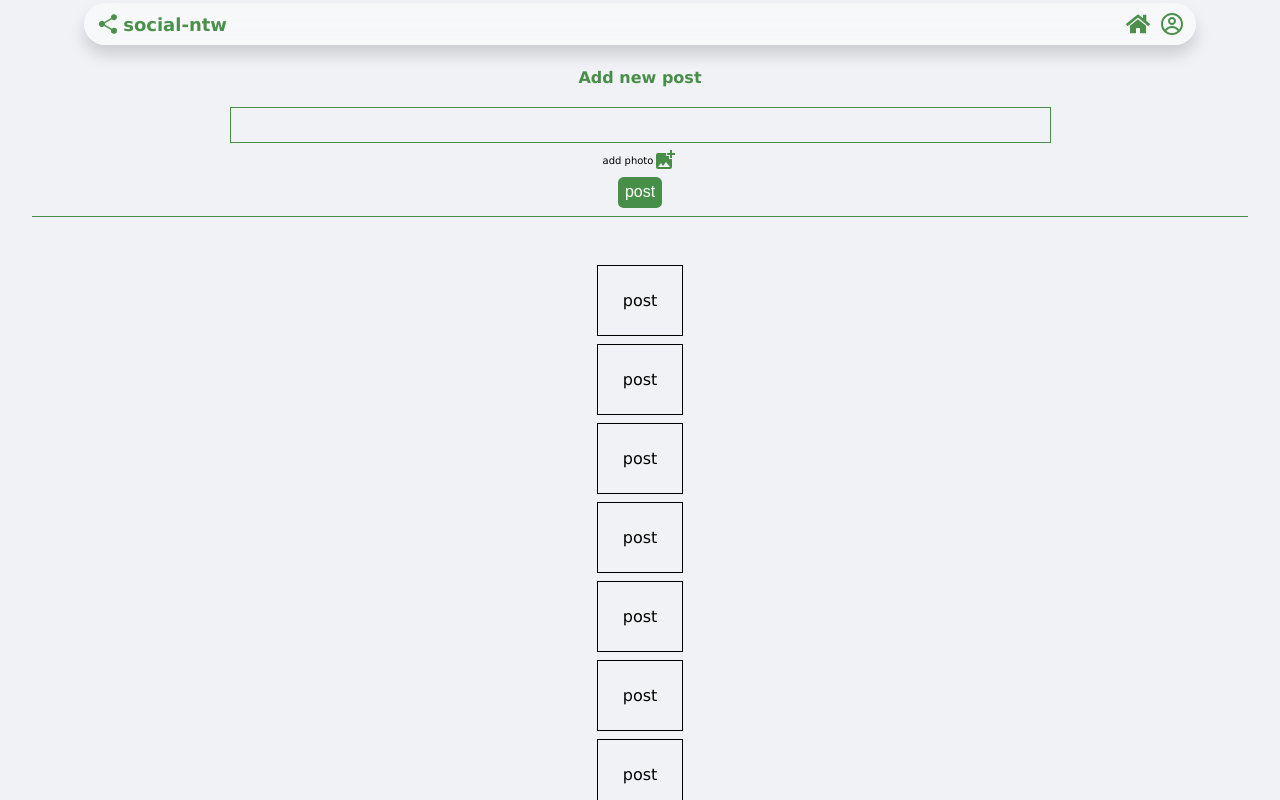
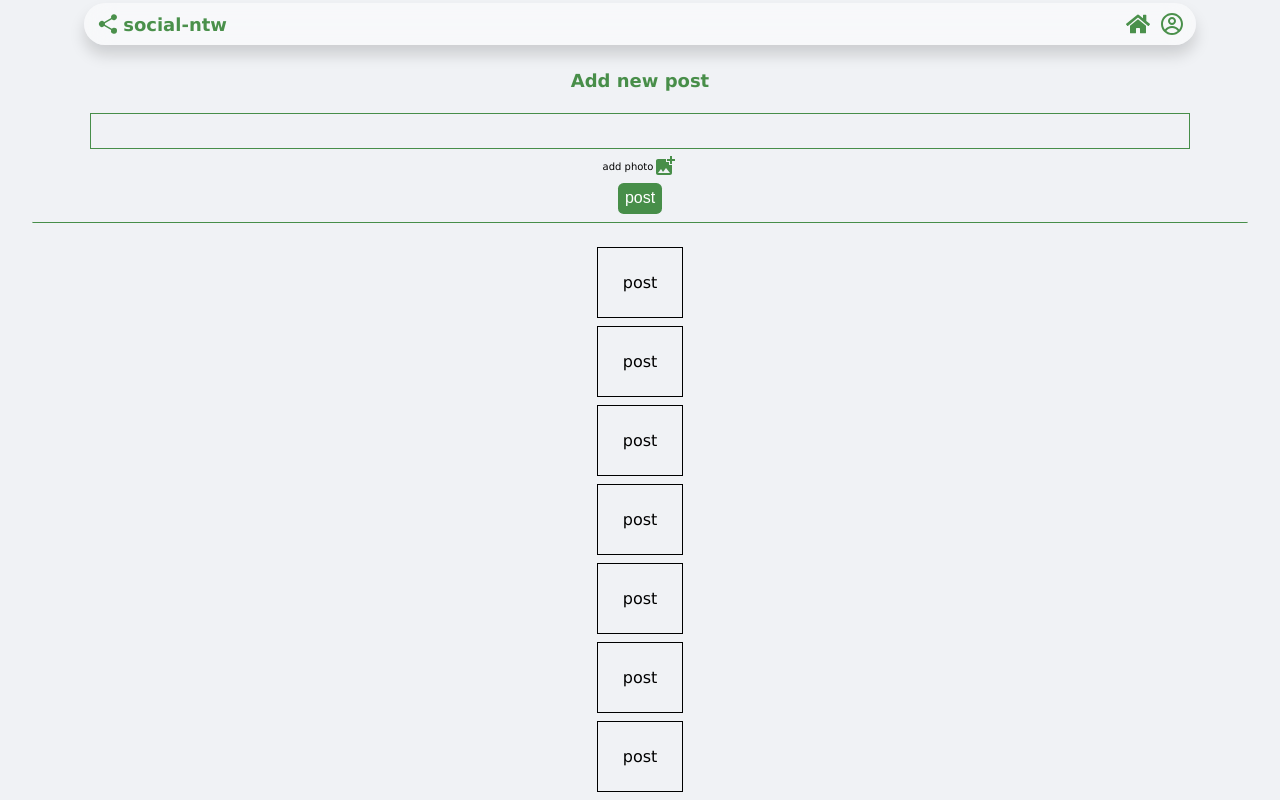
Before and after one commit to iliyanNikolaev/react-social-ntw, a React (Vite) app in the folder client/: page / in a window 1280 px wide. Shown: the top 800 px of the page. Built offline with nearby package versions, Linux system fonts and the light colour scheme.

Commit message:
css - CreatePost component changes

```diff
--- a/client/src/components/CreatePost/create-post.module.css
+++ b/client/src/components/CreatePost/create-post.module.css
@@ -3,16 +3,18 @@
     flex-direction: column;
     gap: 0.3rem;
     align-items: center;
-    margin-bottom: 2.5rem;
+    margin-bottom: 1rem;
     padding-bottom: 0.5rem;
     width: 95%;
-    background-color: #f0f2f5;
+    background-color: transparent;
     border-bottom: 1px solid rgba(0, 100, 0, 0.7);
+    border-radius: 0.1rem;
 }
 
 .heading{
     color: rgba(0, 100, 0, 0.7);
     font-weight: bolder;
+    font-size: large;
 }
 
 .addFile{
@@ -49,4 +51,5 @@
     resize: none;
     border-color: rgba(0, 100, 0, 0.7);
     background-color: transparent;
+    width: 90%;
 }
--- a/client/src/components/CreatePost/index.tsx
+++ b/client/src/components/CreatePost/index.tsx
@@ -8,7 +8,7 @@ export const CreatePost = () => {
         Add new post
       </p>
 
-      <textarea className={styles.text} rows={2} cols={100}></textarea>
+      <textarea className={styles.text} rows={2}></textarea>
 
       <label htmlFor='file' className={styles.addFile}>
         <div className={styles.addFileBtn}>
--- a/client/src/pages/pageLayout.css
+++ b/client/src/pages/pageLayout.css
@@ -7,7 +7,7 @@
 .container {
     padding: 9px 12px;
     border: 1px solid;
-    background-color: transparent;
+    background-color: #ffffff7d;
     backdrop-filter: blur(10px);
     -webkit-backdrop-filter: blur(10px);
     border-radius: 2rem;
```
